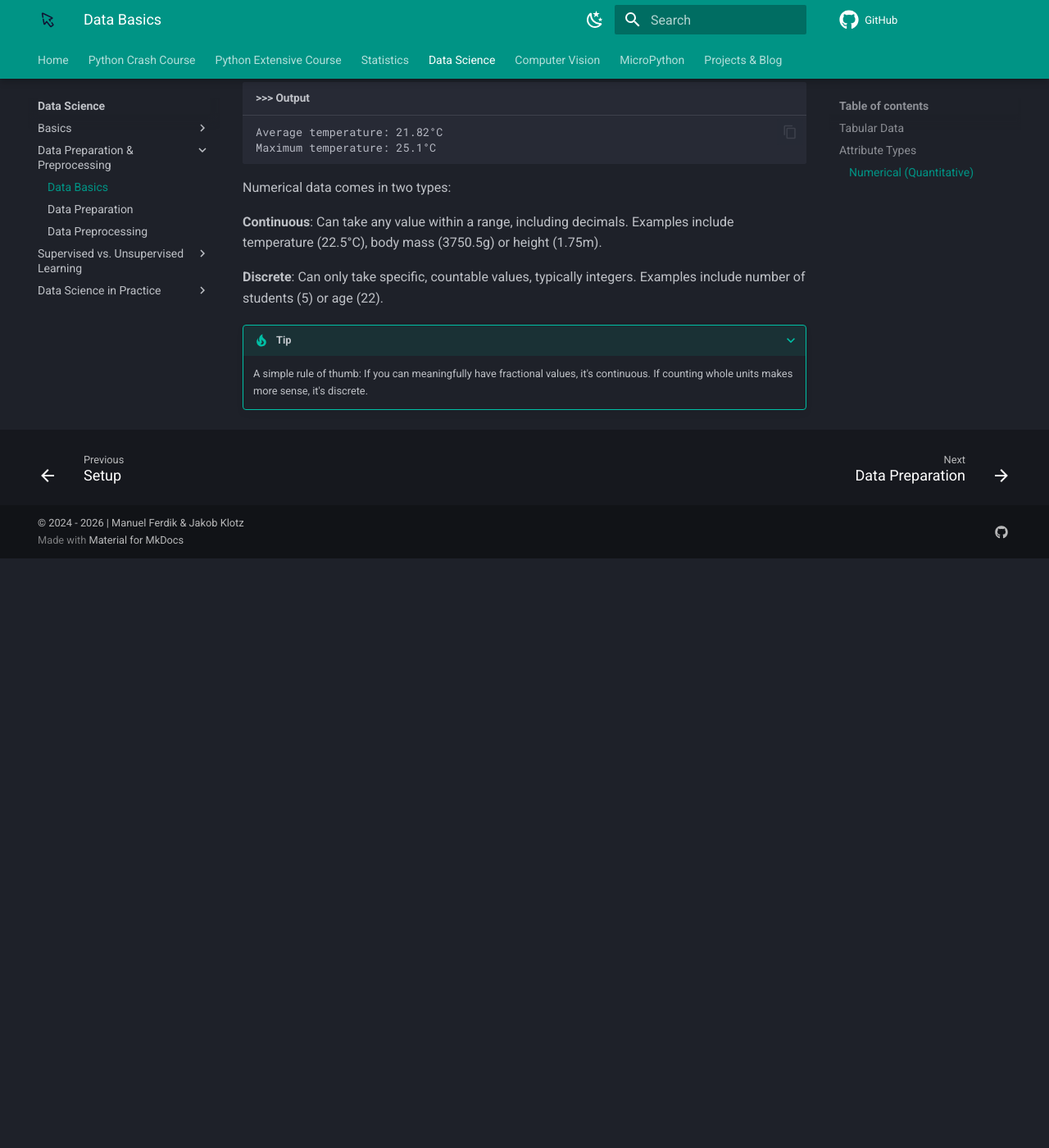
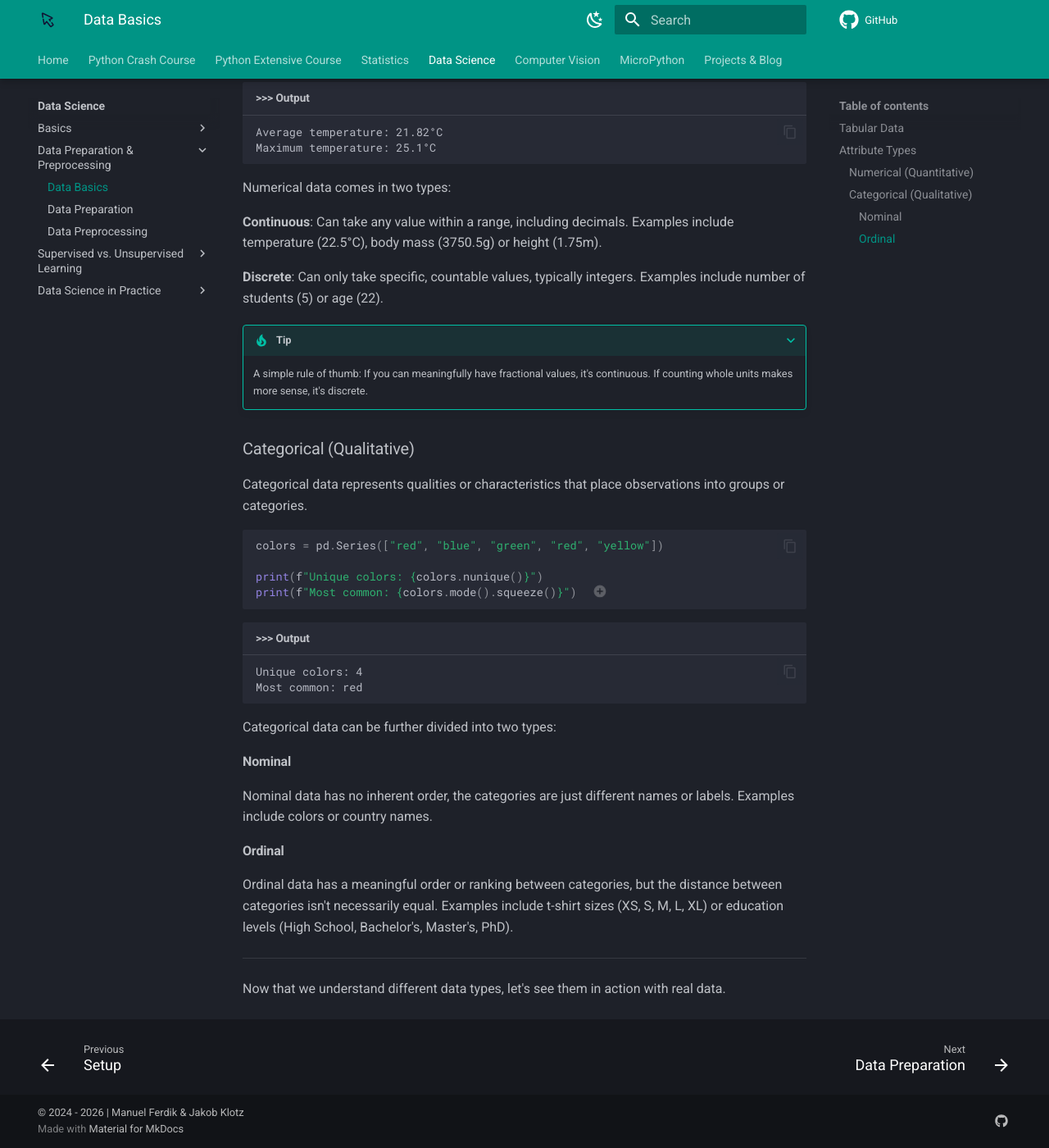
Before and after one commit to mciwing/mciwing.github.io, an MkDocs documentation site: the page built from docs/data-science/data/basics.md, in a window 1280 px wide and 1400 px high, scrolled down 1437 px. Shown: the whole window at 82% size. Built offline with MkDocs 1.6.1 and Material for MkDocs 9.7.7, drawn with Linux system fonts in a browser that asks for light colours; comment, search, counter and statistics services are not loaded; before the commit the page ends 2118 px from its top, so only the background shows below that.

Commit message:
docs: categorical data

````diff
--- a/docs/data-science/data/basics.md
+++ b/docs/data-science/data/basics.md
@@ -71,3 +71,42 @@ Examples include number of students (5) or age (22).
 
     A simple rule of thumb: If you can meaningfully have fractional values,
     it's continuous. If counting whole units makes more sense, it's discrete.
+
+### Categorical (Qualitative)
+
+Categorical data represents qualities or characteristics that place
+observations into groups or categories.
+
+```python
+colors = pd.Series(["red", "blue", "green", "red", "yellow"])
+
+print(f"Unique colors: {colors.nunique()}")
+print(f"Most common: {colors.mode().squeeze()}")  # (1)!
+```
+
+1. The `mode()` method returns a `pd.Series` with a single value, hence we
+    `squeeze()` the value.
+
+```title=">>> Output"
+Unique colors: 4
+Most common: red
+```
+
+Categorical data can be further divided into two types:
+
+#### Nominal
+
+Nominal data has no inherent order, the categories are just different names
+or labels. Examples include colors or country names.
+
+#### Ordinal
+
+Ordinal data has a meaningful order or ranking between categories, but the
+distance between categories isn't necessarily equal. Examples include t-shirt
+sizes (XS, S, M, L, XL) or education levels (High School, Bachelor's, Master's,
+PhD).
+
+---
+
+Now that we understand different data types, let's see them in action with
+real data.
````
